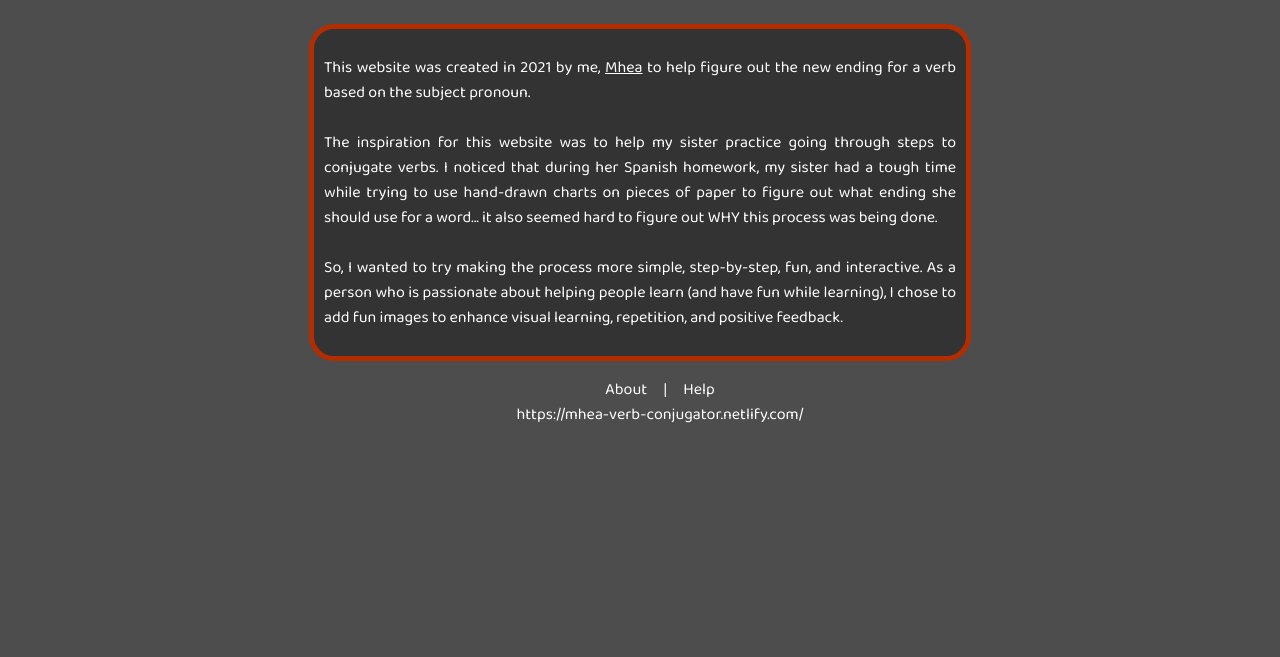
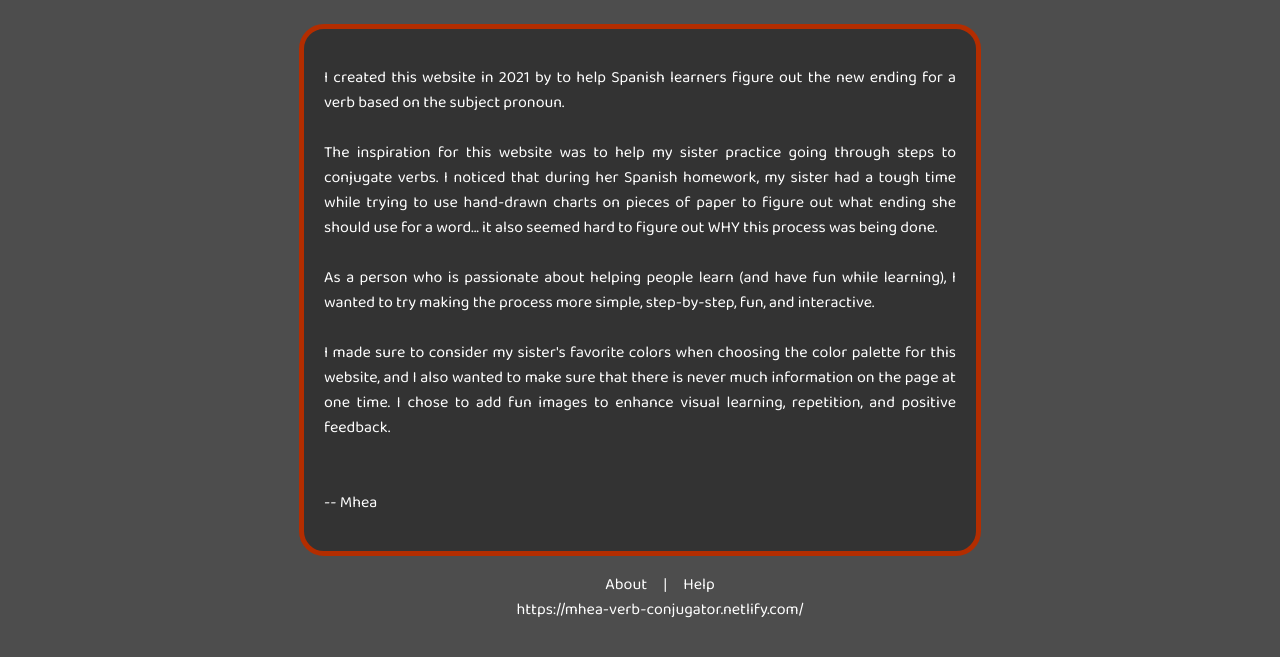
Before and after one commit to bustr003/verb-conjugator, a plain HTML site: page about.html in a window 1280 px wide. Shown: the part 109-766 px from the top of the page. Drawn offline with nearby package versions, Linux system fonts and the light colour scheme.

Commit message:
About and Help

```diff
--- a/about.html
+++ b/about.html
@@ -44,11 +44,12 @@
     <br>
     <div class="text_body" align="center">
         <p>
-            This website was created in 2021 by me,
-            <a class="link_within" href="https://www.linkedin.com/in/mhea-bustria/">Mhea</a>
-            to help figure out the new ending for a verb based on the subject pronoun.
+            I created this website in 2021 by to help Spanish learners figure out the new ending for a verb based on the subject pronoun.
             <br><br>The inspiration for this website was to help my sister practice going through steps to conjugate verbs. I noticed that during her Spanish homework, my sister had a tough time while trying to use hand-drawn charts on pieces of paper to figure out what ending she should use for a word... it also seemed hard to figure out WHY this process was being done.
-            <br><br>So, I wanted to try making the process more simple, step-by-step, fun, and interactive. As a person who is passionate about helping people learn (and have fun while learning), I chose to add fun images to enhance visual learning, repetition, and positive feedback.
+            <br><br>As a person who is passionate about helping people learn (and have fun while learning), I wanted to try making the process more simple, step-by-step, fun, and interactive.
+            <br><br>I made sure to consider my sister's favorite colors when choosing the color palette for this website, and I also wanted to make sure that there is never much information on the page at one time.  I chose to add fun images to enhance visual learning, repetition, and positive feedback.
+            <br><br><br>-- Mhea
+            <br><a href="https://www.linkedin.com/in/mhea-bustria/"></a>
         </p>
     </div>
 
--- a/conjugator.css
+++ b/conjugator.css
@@ -17,7 +17,7 @@ body{
     margin: auto;
     background-color: #333333; /* black */
     border: 5px solid #b32d00; /* dk red */
-    padding: 10px;
+    padding: 20px;
 
     font-family: 'Baloo 2', cursive;
     text-align: justify;
@@ -86,8 +86,7 @@ button:hover{
 /* FOOTER */
 .footer ul{
     list-style-type: none;
-    /*margin: 0;
-    padding: 0;*/
+    margin: auto;
     overflow: hidden;
     background-color: #333333; /* black */
 }
```
